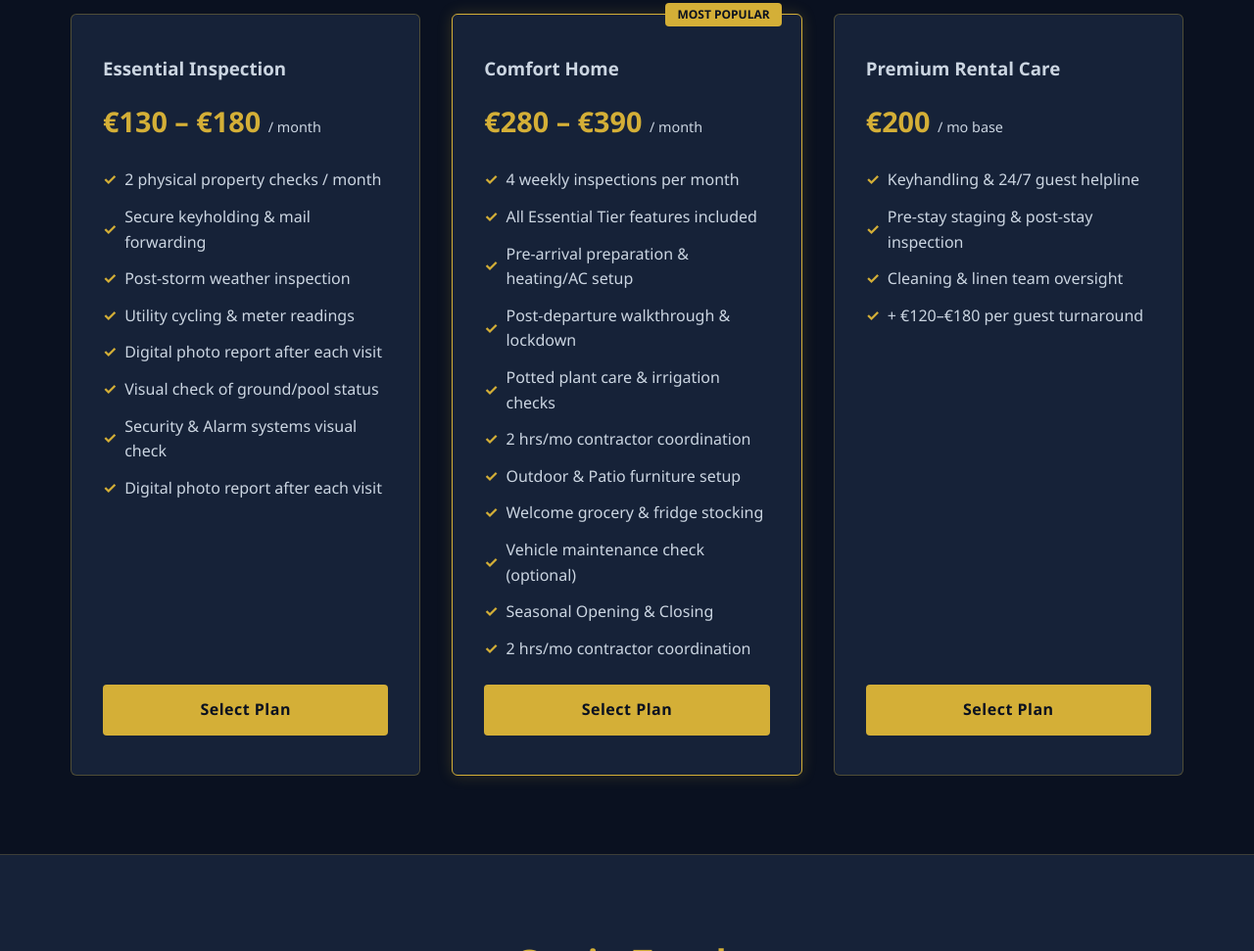
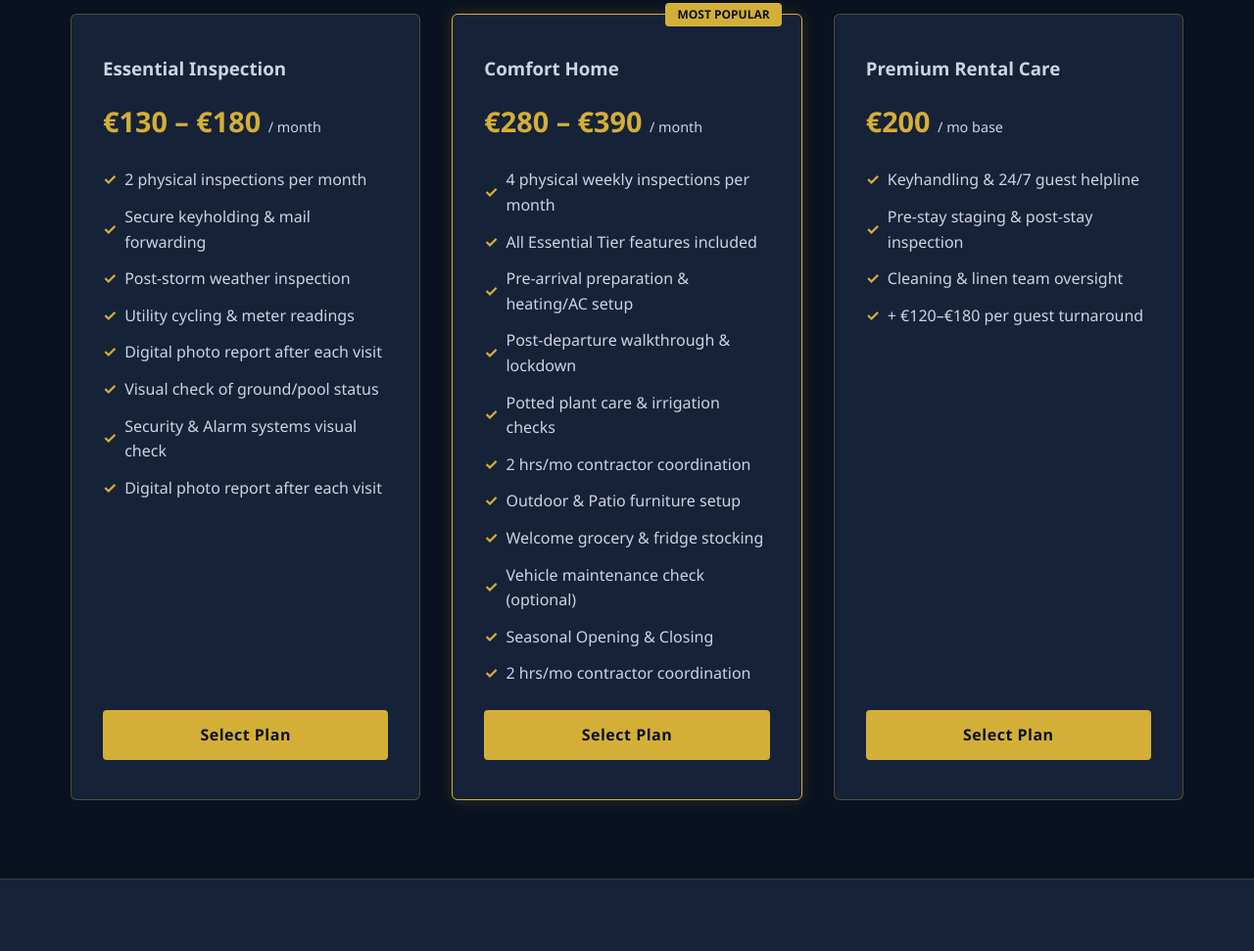
Before and after one commit to T-H-L/nordicazur, a website: page index.html in a window 1280 px wide. Shown: the part 1319-2290 px from the top of the page at 98% size. Drawn offline with Linux system fonts and the light colour scheme.

Commit message:
Update inspection descriptions for clarity

```diff
--- a/index.html
+++ b/index.html
@@ -443,13 +443,13 @@
     "per_month": "/ month",
     "per_month_base": "/ mo base",
     "tier1_title": "Essential Inspection",
-    "tier1_f1": "2 physical property checks / month",
+    "tier1_f1": "2 physical inspections per month",
     "tier1_f2": "Secure keyholding & mail forwarding",
     "tier1_f3": "Post-storm weather inspection",
     "tier1_f4": "Utility cycling & meter readings",
     "tier1_f5": "Digital photo report after each visit",
     "tier2_title": "Comfort Home",
-    "tier2_f1": "4 weekly inspections per month",
+    "tier2_f1": "4 physical weekly inspections per month",
     "tier2_f2": "All Essential Tier features included",
     "tier2_f3": "Pre-arrival preparation & heating/AC setup",
     "tier2_f4": "Post-departure walkthrough & lockdown",
```
